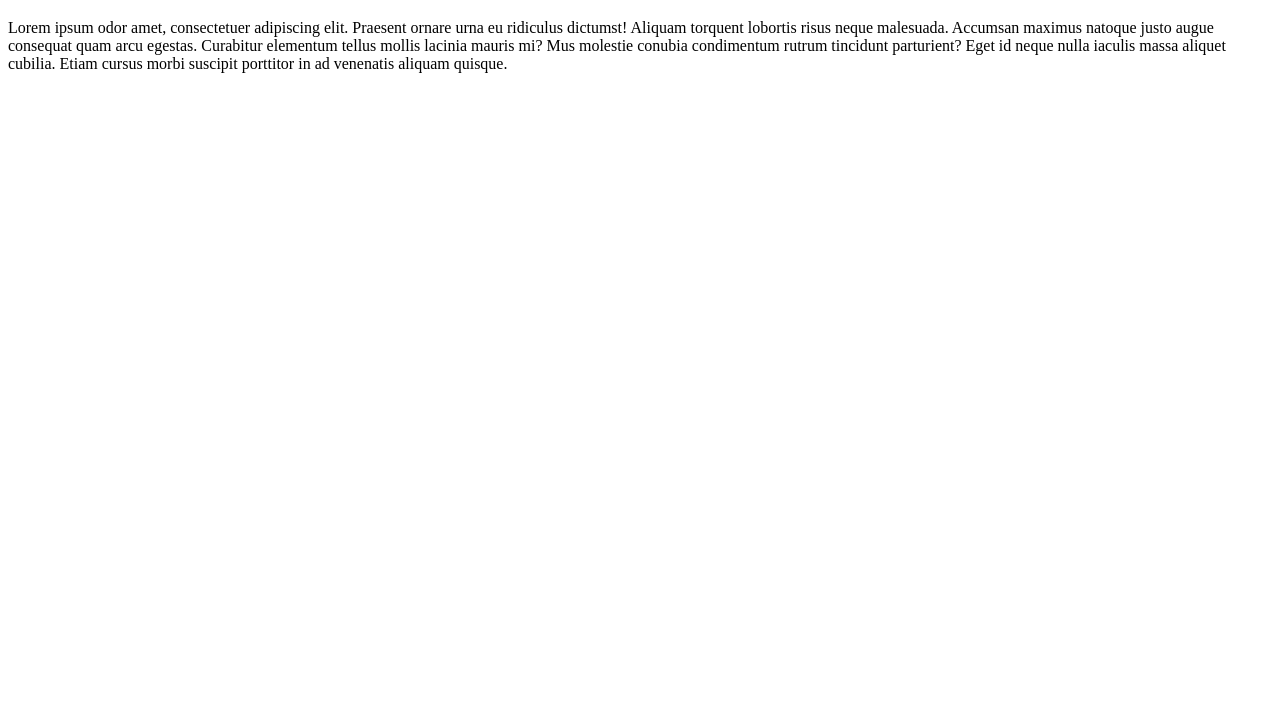
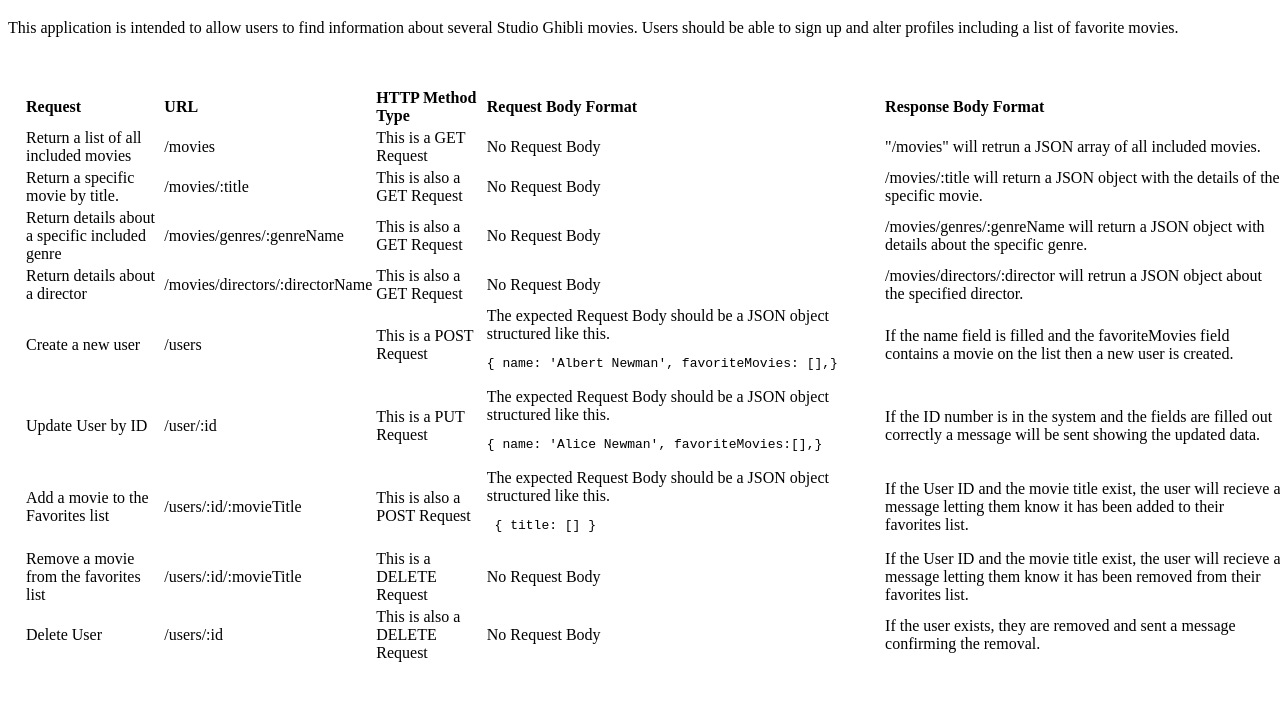
Before and after one commit to JDSwan11995/movie_api, a website: page public/documentation.html in a window 1280 px wide. Shown: the part 61-762 px from the top of the page. Drawn offline with Linux system fonts and the light colour scheme.

Commit message:
Laid out endpoints

```diff
--- a/public/documentation.html
+++ b/public/documentation.html
@@ -4,18 +4,108 @@
 <head>
     <meta charset="utf-8">
     <meta name="viewport" content="width=device=width, initial-scale=1">
-    <title>Documentation</title>
+    <title>Documentation for my Movie API</title>
+    <style>
+        table {
+            width: 100%;
+            margin: 15px;
+        }
+        table, th, td {
+            border: 1px;
+            text-align: left;
+            word-wrap: break-word;
+        }
+    </style>
 </head>
 
 <body>
     <h1>Documentation Page</h1>
-    <p>
-        Lorem ipsum odor amet, consectetuer adipiscing elit. Praesent ornare urna eu ridiculus dictumst! Aliquam
-        torquent lobortis risus neque malesuada. Accumsan maximus natoque justo augue consequat quam arcu egestas.
-        Curabitur elementum tellus mollis lacinia mauris mi? Mus molestie conubia condimentum rutrum tincidunt
-        parturient? Eget id neque nulla iaculis massa aliquet cubilia. Etiam cursus morbi suscipit porttitor in ad
-        venenatis aliquam quisque.
-    </p>
+    <p>This application is intended to allow users to find information about several Studio Ghibli movies. Users should be able to sign up and alter profiles including a list of favorite movies.</p>
+    <br>
+    <div>
+        <table>
+            <thead>
+                <tr>
+                    <th>Request</th>
+                    <th>URL</th>
+                    <th>HTTP Method Type</th>
+                    <th>Request Body Format</th>
+                    <th>Response Body Format</th>
+                </tr>
+            </thead>
+            <tbody>
+                <tr>
+                    <td>Return a list of all included movies</td>
+                    <td>/movies</td>
+                    <td>This is a GET Request</td>
+                    <td>No Request Body</td>
+                    <td>"/movies" will retrun a JSON array of all included movies.</td>
+                </tr>
+                <tr>
+                    <td>Return a specific movie by title.</td>
+                    <td>/movies/:title</td>
+                    <td>This is also a GET Request</td>
+                    <td>No Request Body</td>
+                    <td>/movies/:title will return a JSON object with the details of the specific movie.</td>
+                </tr>
+                <tr>
+                    <td>Return details about a specific included genre</td>
+                    <td>/movies/genres/:genreName</td>
+                    <td>This is also a GET Request</td>
+                    <td>No Request Body</td>
+                    <td>/movies/genres/:genreName will return a JSON object with details about the specific genre.</td>
+                </tr>
+                <tr>
+                    <td>Return details about a director</td>
+                    <td>/movies/directors/:directorName</td>
+                    <td>This is also a GET Request</td>
+                    <td>No Request Body</td>
+                    <td>/movies/directors/:director will retrun a JSON object about the specified director.</td>
+                </tr>
+                <tr>
+                    <td>Create a new user</td>
+                    <td>/users</td>
+                    <td>This is a POST Request</td>
+                    <td>The expected Request Body should be a JSON object structured like this.
+                        <pre>{ name: 'Albert Newman', favoriteMovies: [],} </pre>
+                    </td>
+                    <td>If the name field is filled and the favoriteMovies field contains a movie on the list then a new user is created.</td>
+                </tr>
+                <tr>
+                    <td>Update User by ID</td>
+                    <td>/user/:id</td>
+                    <td>This is a PUT Request</td>
+                    <td>The expected Request Body should be a JSON object structured like this.
+                        <pre>{ name: 'Alice Newman', favoriteMovies:[],}</pre>
+                    </td>
+                    <td>If the ID number is in the system and the fields are filled out correctly a message will be sent showing the updated data.</td>
+                </tr>
+                <tr>
+                    <td>Add a movie to the Favorites list</td>
+                    <td>/users/:id/:movieTitle</td>
+                    <td>This is also a POST Request</td>
+                    <td>The expected Request Body should be a JSON object structured like this.
+                        <pre> { title: [] }</pre>
+                    </td>
+                    <td>If the User ID and the movie title exist, the user will recieve a message letting them know it has been added to their favorites list.</td>
+                </tr>
+                <tr>
+                    <td>Remove a movie from the favorites list</td>
+                    <td>/users/:id/:movieTitle</td>
+                    <td>This is a DELETE Request</td>
+                    <td>No Request Body</td>
+                    <td>If the User ID and the movie title exist, the user will recieve a message letting them know it has been removed from their favorites list.</td>
+                </tr>
+                <tr>
+                    <td>Delete User</td>
+                    <td>/users/:id</td>
+                    <td>This is also a DELETE Request</td>
+                    <td>No Request Body</td>
+                    <td>If the user exists, they are removed and sent a message confirming the removal.</td>
+                </tr>
+            </tbody>
+        </table>
+    </div>
 </body>
 
 </html>
```
